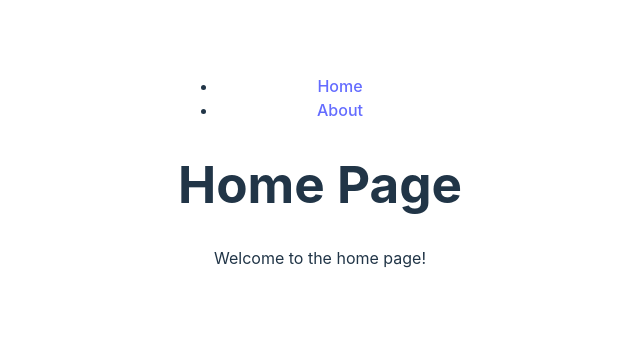
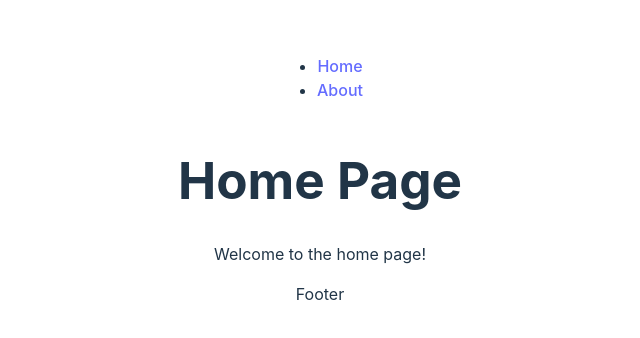
Before and after one commit to MarieBerezhna/polyamoryua-client, a React (Vite) app: page / in a window 1280 px wide. Shown: the part 228-566 px from the top of the page, without its empty margins (320-960 px from the left). Built offline with nearby package versions, Linux system fonts and the light colour scheme.

Commit message:
siple layout

```diff
--- a/src/App.tsx
+++ b/src/App.tsx
@@ -1,26 +1,10 @@
 import './App.css';
-import { Routes, Route, Link } from 'react-router-dom';
-import Home from './pages/Home';
-import NotFound from './pages/NotFound';
+import RootRoutes from './router/RootRoutes';
 
 const App = () => {
 	return (
 		<div>
-			<nav>
-				<ul>
-					<li>
-						<Link to="/">Home</Link>
-					</li>
-					<li>
-						<Link to="/about">About</Link>
-					</li>
-				</ul>
-			</nav>
-
-			<Routes>
-				<Route path="/" element={<Home />} />
-				<Route path="*" element={<NotFound />} />
-			</Routes>
+			<RootRoutes />
 		</div>
 	);
 };
--- a/src/components/FlexContainer.tsx
+++ b/src/components/FlexContainer.tsx
@@ -10,9 +10,8 @@ type FlexProps = {
 	maxWidth?: CSSProperties['maxWidth'];
 };
 
-
 type FlexContainerProps = {
-    children?: JSX.Element;
+	children?: JSX.Element | string;
 } & FlexProps;
 
 const Flex = styled.div<FlexProps>`
@@ -29,7 +28,6 @@ const Flex = styled.div<FlexProps>`
     `}
 `;
 
-
 const FlexContainer = ({ children, ...props }: FlexContainerProps) => (
 	<Flex {...props}>{children}</Flex>
 );
--- /dev/null
+++ b/src/components/layout/Footer.tsx
@@ -0,0 +1,5 @@
+import FlexContainer from '../FlexContainer';
+
+const Footer = () => <FlexContainer>Footer</FlexContainer>;
+
+export default Footer;
--- /dev/null
+++ b/src/components/layout/MainLayout.tsx
@@ -0,0 +1,17 @@
+import { Outlet } from 'react-router-dom';
+import TopMenu from './TopMenu';
+import Footer from './Footer';
+
+const Layout = () => {
+	return (
+		<>
+			<TopMenu />
+			<main>
+				<Outlet />
+			</main>
+			<Footer />
+		</>
+	);
+};
+
+export default Layout;
--- /dev/null
+++ b/src/components/layout/TopMenu.tsx
@@ -0,0 +1,19 @@
+import { Link } from 'react-router-dom';
+import FlexContainer from '../FlexContainer';
+
+const TopMenu = () => (
+	<FlexContainer>
+		<nav>
+			<ul>
+				<li>
+					<Link to="/">Home</Link>
+				</li>
+				<li>
+					<Link to="/about">About</Link>
+				</li>
+			</ul>
+		</nav>
+	</FlexContainer>
+);
+
+export default TopMenu;
--- /dev/null
+++ b/src/router/RootRoutes.tsx
@@ -0,0 +1,17 @@
+import { Route, Routes } from 'react-router-dom';
+import Home from '../pages/Home';
+import NotFound from '../pages/NotFound';
+import Layout from '../components/layout/MainLayout';
+
+const RootRoutes = () => {
+	return (
+		<Routes>
+			<Route path={'/'} element={<Layout />}>
+				<Route index element={<Home />} />
+				<Route path="*" element={<NotFound />} />
+			</Route>
+		</Routes>
+	);
+};
+
+export default RootRoutes;
```
Lines whose indentation alone changed are shown as unchanged.
